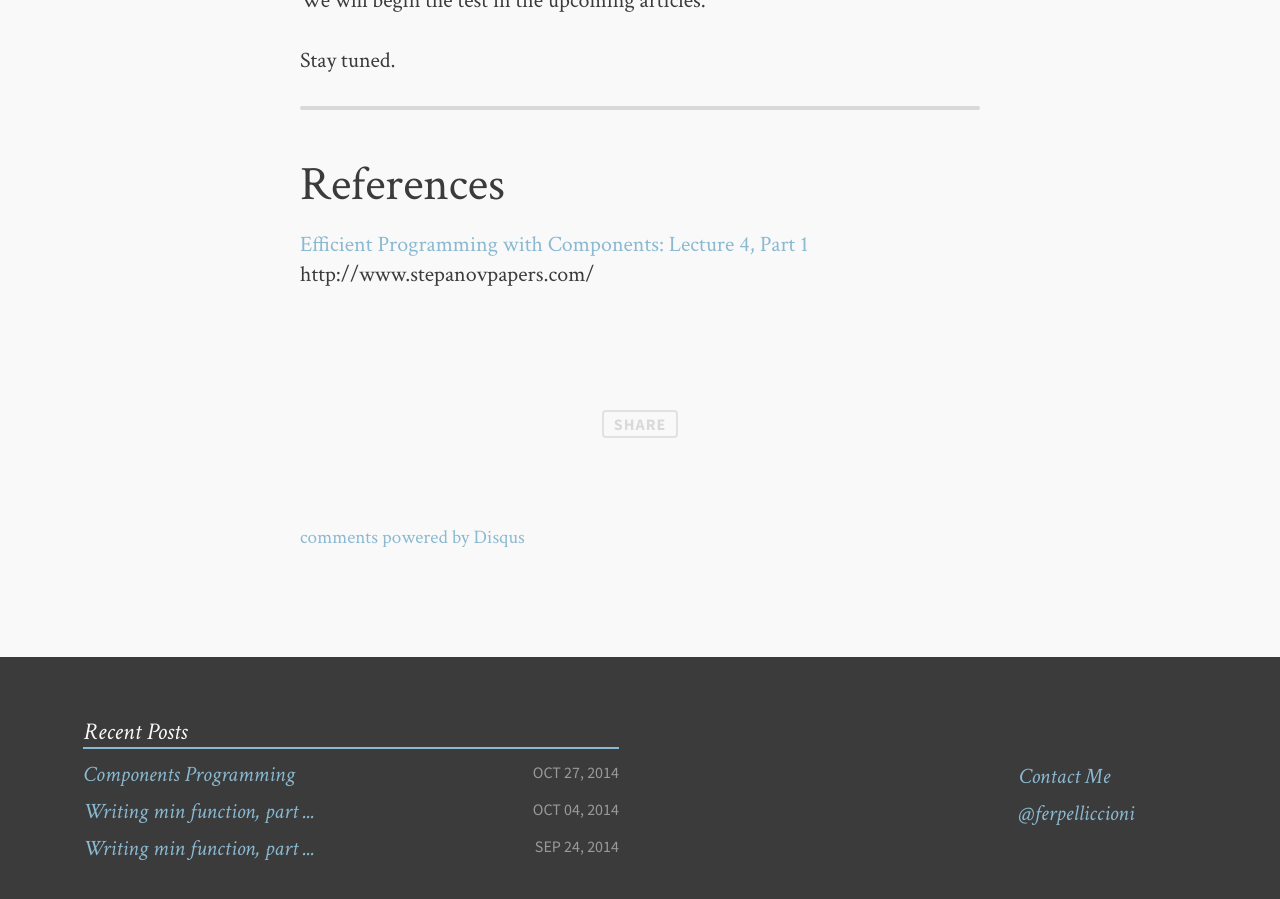
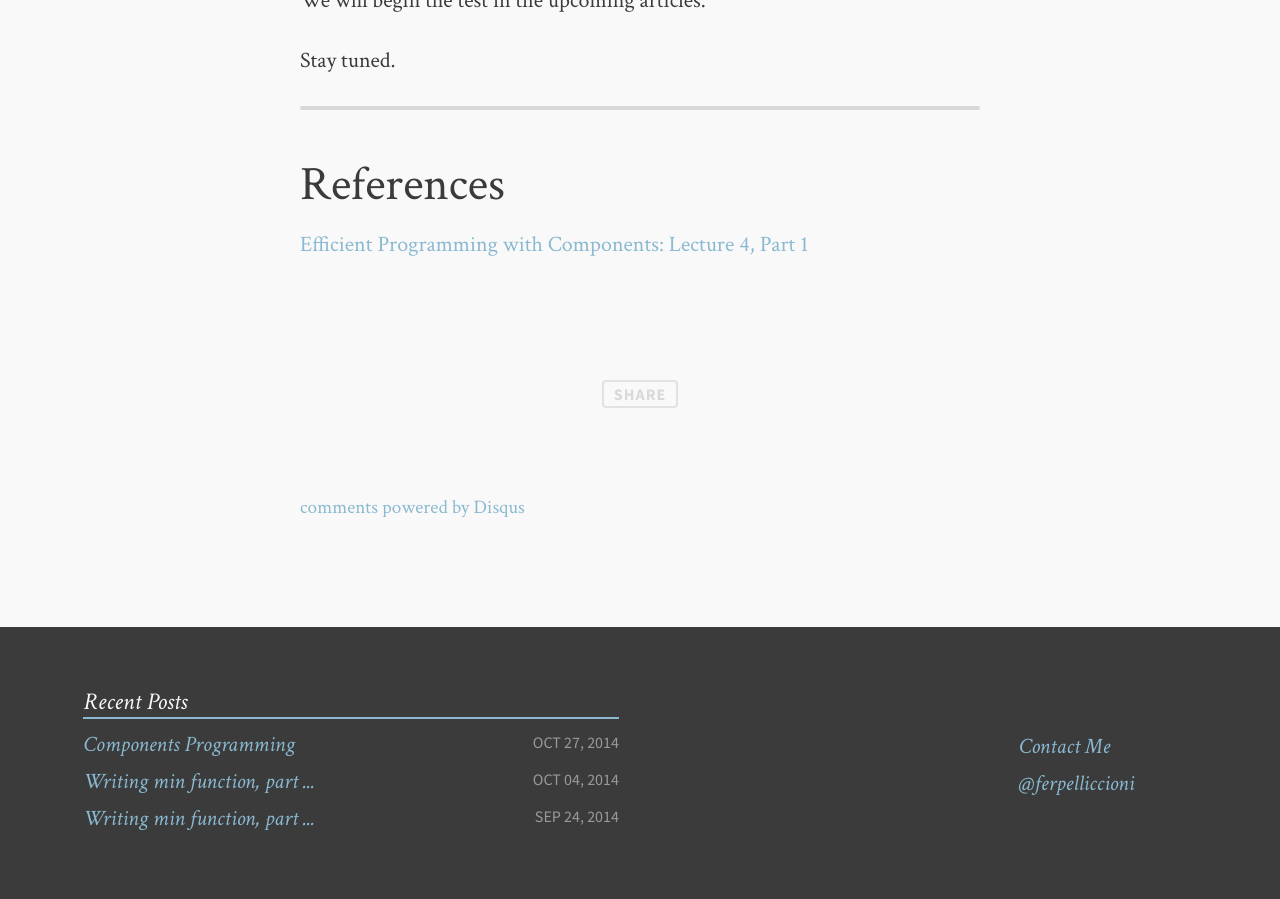
Before and after one commit to fpelliccioni/fpelliccioni.github.io, a Jekyll site: the page built from _posts/2014-10-28-components-programming.md, in a window 1280 px wide and 900 px high, scrolled down 3309 px. Built offline with Jekyll 4.4.1, drawn with Linux system fonts in a browser that asks for light colours; comment, search, counter and statistics services are not loaded; some of the changed lines change nothing that is shown.

Commit message:
minor fix

```diff
--- a/_posts/2014-10-28-components-programming.md
+++ b/_posts/2014-10-28-components-programming.md
@@ -80,4 +80,3 @@ Stay tuned.
 
 
 [Efficient Programming with Components: Lecture 4, Part 1](http://youtu.be/4pSqzrbjq4Q)
-http://www.stepanovpapers.com/
```
